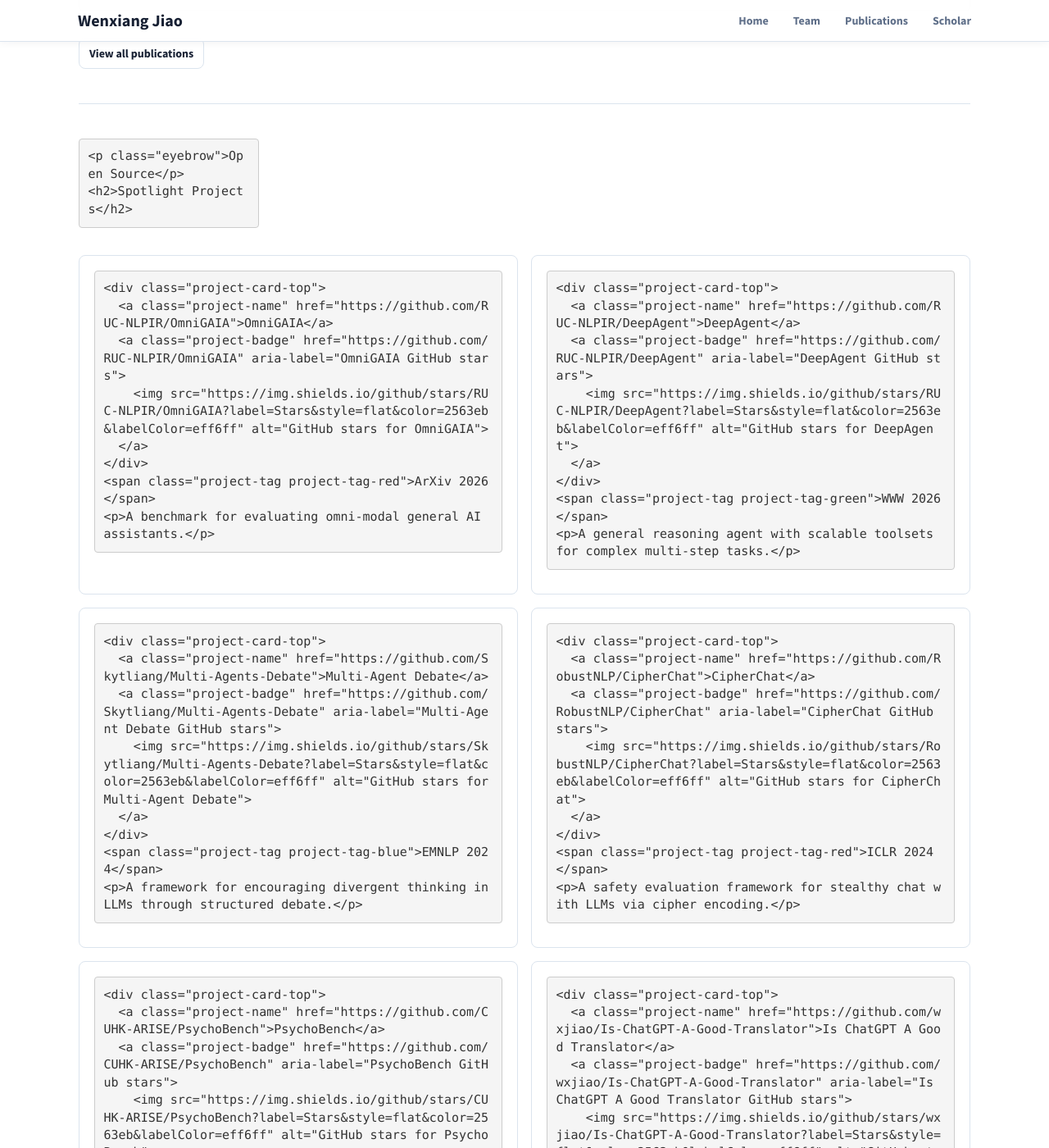
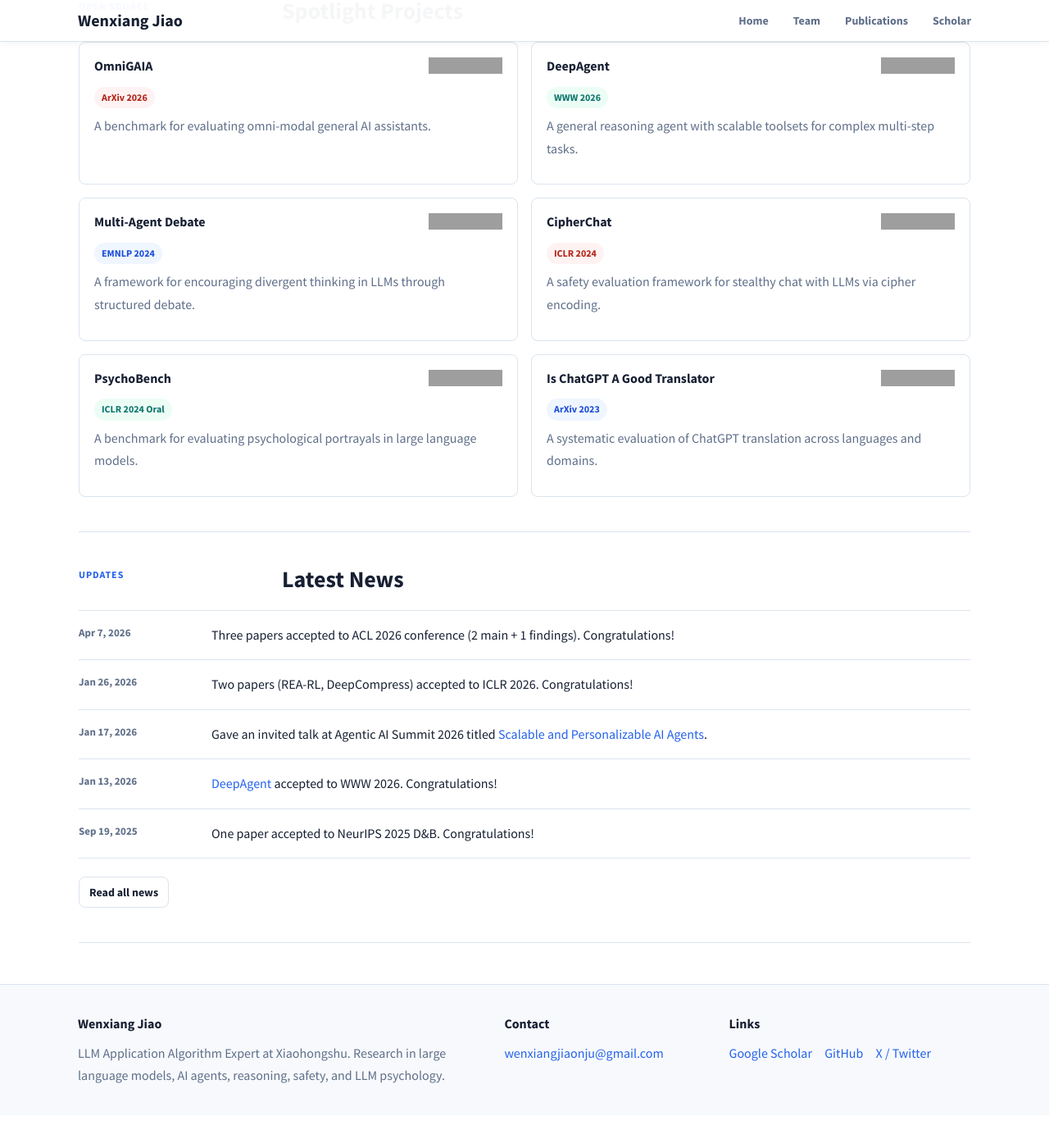
Before and after one commit to wxjiao/wxjiao.github.io, a Jekyll site: the page built from _pages/home.md, in a window 1280 px wide and 1400 px high, scrolled down 2901 px. Shown: the whole window at 82% size. Built offline with Jekyll 4.4.1, drawn with Linux system fonts in a browser that asks for light colours; nearby versions of some CDN libraries; after the commit the page ends 4261 px from its top, so only the background shows below that; some of the changed text lies outside the part shown; grey boxes are pictures that could not be loaded.

Commit message:
Fix homepage HTML rendering

```diff
--- a/_pages/home.md
+++ b/_pages/home.md
@@ -6,7 +6,7 @@ sitemap: true
 permalink: /
 ---
 
-<section class="home-hero">
+<section markdown="0" class="home-hero">
   <div class="home-hero-copy">
     <p class="eyebrow">Large Language Models · AI Agents · Reasoning · Safety</p>
     <h1>Wenxiang Jiao <span>焦文祥</span></h1>
@@ -28,7 +28,7 @@ permalink: /
   </div>
 </section>
 
-<section class="section-block about-block">
+<section markdown="0" class="section-block about-block">
   <div class="section-heading">
     <p class="eyebrow">Profile</p>
     <h2>About</h2>
@@ -46,7 +46,7 @@ permalink: /
   </div>
 </section>
 
-<section class="section-block research-areas">
+<section markdown="0" class="section-block research-areas">
   <div class="section-heading">
     <p class="eyebrow">Research</p>
     <h2>Research Areas</h2>
@@ -75,7 +75,7 @@ permalink: /
   </div>
 </section>
 
-<section class="section-block selected-publications">
+<section markdown="0" class="section-block selected-publications">
   <div class="section-heading">
     <p class="eyebrow">Selected Work</p>
     <h2>Selected Publications</h2>
@@ -121,7 +121,7 @@ permalink: /
   <p class="section-link"><a href="{{ site.url }}{{ site.baseurl }}/publications/">View all publications</a></p>
 </section>
 
-<section class="section-block">
+<section markdown="0" class="section-block">
   <div class="section-heading">
     <p class="eyebrow">Open Source</p>
     <h2>Spotlight Projects</h2>
@@ -129,7 +129,7 @@ permalink: /
   {% include spotlight-projects.html %}
 </section>
 
-<section class="section-block latest-news">
+<section markdown="0" class="section-block latest-news">
   <div class="section-heading">
     <p class="eyebrow">Updates</p>
     <h2>Latest News</h2>
```
Also changed, not shown: test/site_structure_test.rb (+9 -0 lines).
